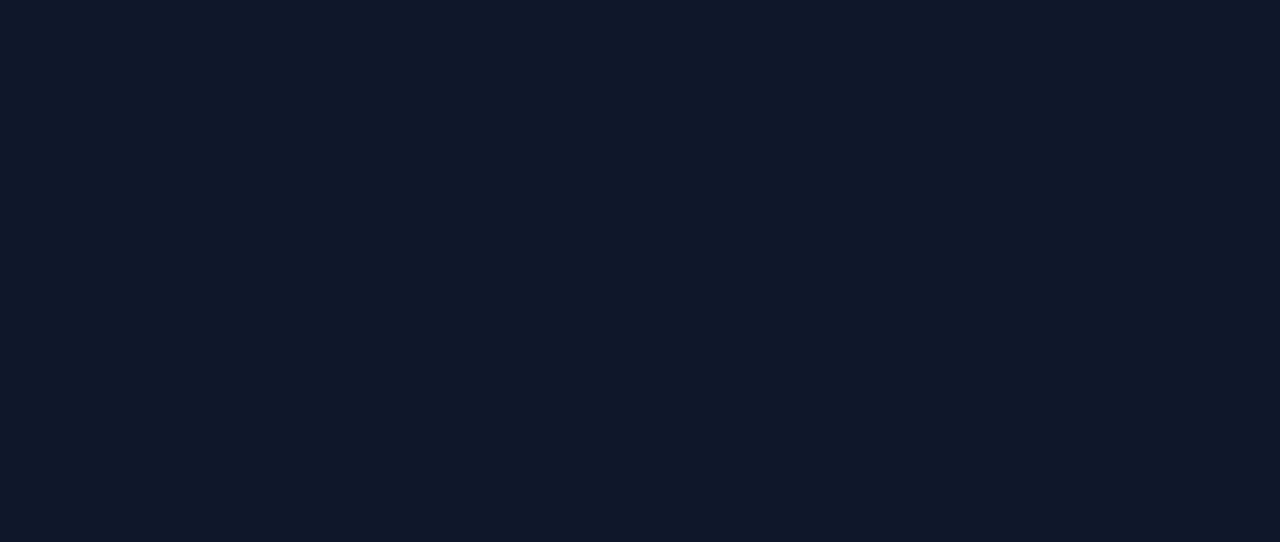
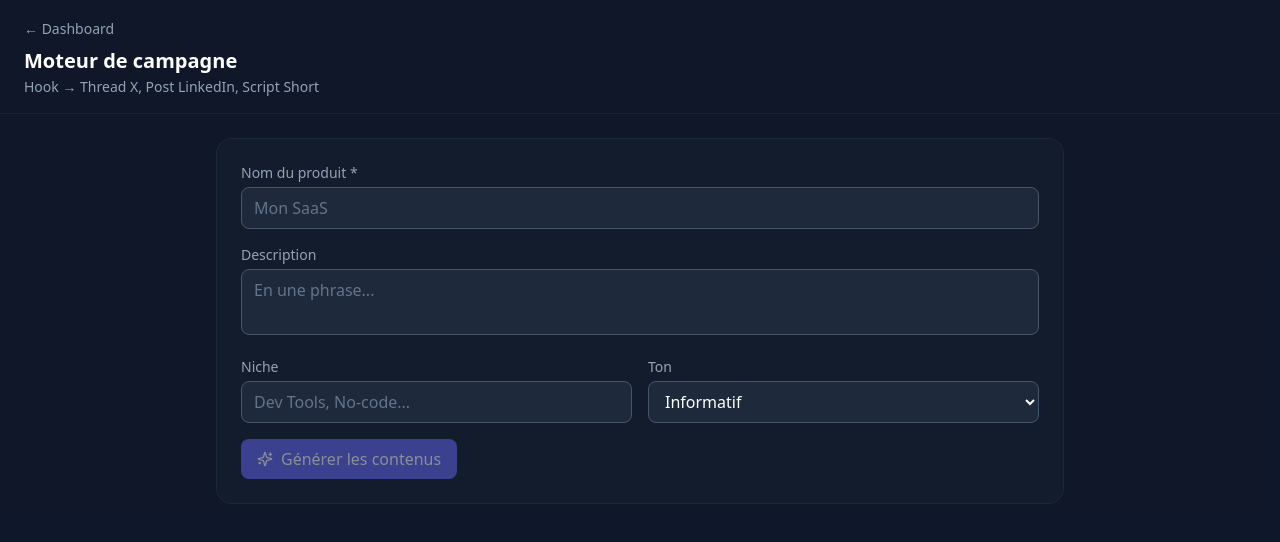
Before and after one commit to sparkp629/MaaS, a React (Vite) app in the folder frontend/: page /campaign in a window 1280 px wide. Before the commit this address had no page. Shown: the top 542 px of the page. Built offline with nearby package versions, Linux system fonts and the light colour scheme; the HTML template or start-up script is replaced by a standard one.

Commit message:
feat: Content Orchestrator + CampaignEngine
Co-authored-by: Cursor <cursoragent@cursor.com>

```diff
--- a/frontend/src/App.jsx
+++ b/frontend/src/App.jsx
@@ -1,11 +1,13 @@
 import { BrowserRouter, Routes, Route } from 'react-router-dom';
 import Dashboard from './pages/Dashboard';
+import CampaignEngine from './pages/CampaignEngine';
 
 export default function App() {
   return (
     <BrowserRouter>
       <Routes>
         <Route path="/" element={<Dashboard />} />
+        <Route path="/campaign" element={<CampaignEngine />} />
       </Routes>
     </BrowserRouter>
   );
--- a/frontend/src/api.js
+++ b/frontend/src/api.js
@@ -11,4 +11,13 @@ export const api = {
     if (!res.ok) throw new Error('KOL fetch failed');
     return res.json();
   },
+  async generateContent(body) {
+    const res = await fetch(`${API_BASE}/content/generate`, {
+      method: 'POST',
+      headers: { 'Content-Type': 'application/json' },
+      body: JSON.stringify(body),
+    });
+    if (!res.ok) throw new Error('Generate failed');
+    return res.json();
+  },
 };
--- /dev/null
+++ b/frontend/src/pages/CampaignEngine.jsx
@@ -0,0 +1,147 @@
+import { useState } from 'react';
+import { Sparkles, FileText, Linkedin, Video } from 'lucide-react';
+import { api } from '../api';
+
+export default function CampaignEngine() {
+  const [productName, setProductName] = useState('');
+  const [productDescription, setProductDescription] = useState('');
+  const [niche, setNiche] = useState('');
+  const [tone, setTone] = useState('informatif');
+  const [result, setResult] = useState(null);
+  const [loading, setLoading] = useState(false);
+
+  const handleGenerate = async () => {
+    if (!productName.trim()) return;
+    setLoading(true);
+    try {
+      const data = await api.generateContent({
+        productName: productName.trim(),
+        productDescription: productDescription.trim(),
+        niche: niche.trim(),
+        tone,
+      });
+      setResult(data);
+    } catch (e) {
+      setResult({ error: e.message });
+    } finally {
+      setLoading(false);
+    }
+  };
+
+  return (
+    <div className="min-h-screen bg-slate-900/40">
+      <header className="border-b border-slate-700/30 px-6 py-4">
+        <a href="/" className="text-slate-400 hover:text-white text-sm mb-2 inline-block">
+          ← Dashboard
+        </a>
+        <h1 className="text-xl font-bold text-white">Moteur de campagne</h1>
+        <p className="text-slate-400 text-sm mt-0.5">
+          Hook → Thread X, Post LinkedIn, Script Short
+        </p>
+      </header>
+
+      <main className="p-6 max-w-4xl mx-auto space-y-6">
+        <div className="bg-slate-800/30 border border-slate-700/30 rounded-2xl p-6 space-y-4">
+          <div>
+            <label className="block text-slate-400 text-sm mb-1">Nom du produit *</label>
+            <input
+              type="text"
+              value={productName}
+              onChange={(e) => setProductName(e.target.value)}
+              placeholder="Mon SaaS"
+              className="w-full bg-slate-800 border border-slate-600 rounded-lg px-3 py-2 text-white placeholder-slate-500"
+            />
+          </div>
+          <div>
+            <label className="block text-slate-400 text-sm mb-1">Description</label>
+            <textarea
+              value={productDescription}
+              onChange={(e) => setProductDescription(e.target.value)}
+              placeholder="En une phrase..."
+              rows={2}
+              className="w-full bg-slate-800 border border-slate-600 rounded-lg px-3 py-2 text-white placeholder-slate-500 resize-none"
+            />
+          </div>
+          <div className="grid grid-cols-1 md:grid-cols-2 gap-4">
+            <div>
+              <label className="block text-slate-400 text-sm mb-1">Niche</label>
+              <input
+                type="text"
+                value={niche}
+                onChange={(e) => setNiche(e.target.value)}
+                placeholder="Dev Tools, No-code..."
+                className="w-full bg-slate-800 border border-slate-600 rounded-lg px-3 py-2 text-white placeholder-slate-500"
+              />
+            </div>
+            <div>
+              <label className="block text-slate-400 text-sm mb-1">Ton</label>
+              <select
+                value={tone}
+                onChange={(e) => setTone(e.target.value)}
+                className="w-full bg-slate-800 border border-slate-600 rounded-lg px-3 py-2 text-white"
+              >
+                <option value="informatif">Informatif</option>
+                <option value="technique">Technique</option>
+                <option value="sarcastique">Sarcastique</option>
+                <option value="inspirant">Inspirant</option>
+                <option value="casual">Casual</option>
+              </select>
+            </div>
+          </div>
+          <button
+            onClick={handleGenerate}
+            disabled={loading || !productName.trim()}
+            className="flex items-center gap-2 px-4 py-2 bg-indigo-500 hover:bg-indigo-600 disabled:opacity-50 disabled:cursor-not-allowed rounded-lg text-white font-medium"
+          >
+            <Sparkles className="w-4 h-4" />
+            {loading ? 'Génération...' : 'Générer les contenus'}
+          </button>
+        </div>
+
+        {result?.error && (
+          <div className="p-4 rounded-xl bg-amber-500/10 border border-amber-500/20 text-amber-400">
+            {result.error}
+          </div>
+        )}
+
+        {result?.hook && (
+          <div className="space-y-4">
+            <div className="p-4 rounded-xl bg-slate-800/30 border border-indigo-500/20">
+              <h3 className="text-sm font-medium text-indigo-400 mb-2">Hook</h3>
+              <p className="text-white">{result.hook.text}</p>
+            </div>
+            <div className="grid grid-cols-1 gap-4">
+              <ContentBlock
+                icon={FileText}
+                title="Thread X"
+                content={result.outputs?.thread?.content}
+              />
+              <ContentBlock
+                icon={Linkedin}
+                title="Post LinkedIn"
+                content={result.outputs?.linkedin?.content}
+              />
+              <ContentBlock
+                icon={Video}
+                title="Script Short (60s)"
+                content={result.outputs?.short?.content}
+              />
+            </div>
+          </div>
+        )}
+      </main>
+    </div>
+  );
+}
+
+function ContentBlock({ icon: Icon, title, content }) {
+  return (
+    <div className="p-4 rounded-xl bg-slate-800/30 border border-slate-700/30">
+      <h3 className="flex items-center gap-2 text-sm font-medium text-slate-300 mb-2">
+        <Icon className="w-4 h-4" />
+        {title}
+      </h3>
+      <pre className="text-slate-400 text-sm whitespace-pre-wrap font-sans">{content}</pre>
+    </div>
+  );
+}
--- a/frontend/src/pages/Dashboard.jsx
+++ b/frontend/src/pages/Dashboard.jsx
@@ -174,6 +174,9 @@ export default function Dashboard() {
         <h1 className="text-xl font-bold text-white">MaaS — Mindshare as a Service</h1>
         <p className="text-slate-400 text-sm mt-0.5">
           Dashboard — Match, Intelligence, ROI
+          <a href="/campaign" className="ml-4 text-indigo-400 hover:text-indigo-300">
+            Moteur de campagne →
+          </a>
         </p>
       </header>
 
```
Also changed, not shown: 2 other files (tests, documents, lock files or other folders).
